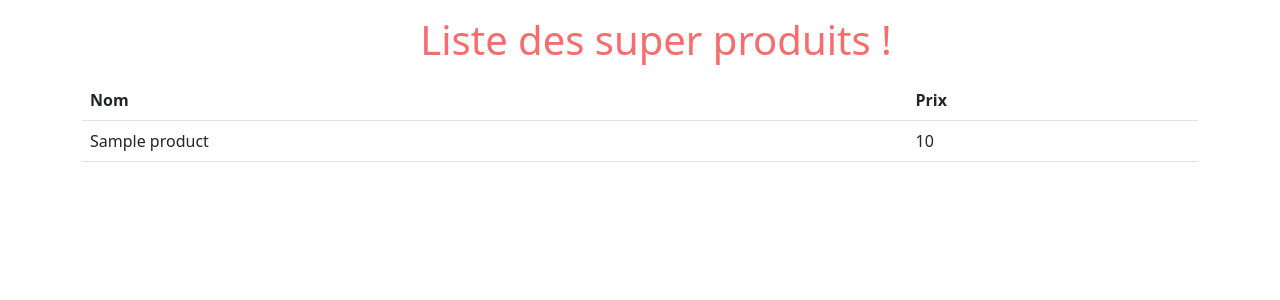
After one commit to aldaitzwild/sept22_simple_exemple, a PHP site: template src/View/Product/list.html.twig in a window 1280 px wide. The commit adds this page. Shown: the top 300 px of the page. Run offline with PHP 8.4, Linux system fonts and the light colour scheme; the template is opened without the code that fills it: most values are stand-ins (such as "Sample title", 1, 10 or a date in 2020); some libraries are stand-ins or nearby versions.

```diff
--- a/database.sql
+++ b/database.sql
@@ -1,3 +1,8 @@
+DROP DATABASE simple_exemple;
+
+CREATE DATABASE simple_exemple;
+USE simple_exemple;
+
 -- phpMyAdmin SQL Dump
 -- version 4.5.4.1deb2ubuntu2
 -- http://www.phpmyadmin.net
--- /dev/null
+++ b/src/View/Product/list.html.twig
@@ -0,0 +1,30 @@
+{% extends "layout.html.twig" %}
+
+{% block content %}
+    <main class="container">
+        <div class="row">
+            <h1 class="text-center m-3">Liste des super produits !</h1>
+        </div>
+
+        <table class="table">
+            <thead>
+                <tr>
+                    <th>Nom</th>
+                    <th>Prix</th>
+                </tr>
+            </thead>
+            <tbody>
+
+                {% for product in products %}
+                    <tr>
+                        <td>{{ product.name }}</td>
+                        <td>{{ product.price }}</td>
+                    </tr>
+                {% endfor %}
+
+            </tbody>
+        </table>
+
+    </main>
+
+{% endblock %}
--- a/src/View/layout.html.twig
+++ b/src/View/layout.html.twig
@@ -8,6 +8,8 @@
 
     <title>{% block title %}{% endblock %}</title>
 
+    <link href="https://cdn.jsdelivr.net/npm/bootstrap@5.2.2/dist/css/bootstrap.min.css" rel="stylesheet" integrity="sha384-Zenh87qX5JnK2Jl0vWa8Ck2rdkQ2Bzep5IDxbcnCeuOxjzrPF/et3URy9Bv1WTRi" crossorigin="anonymous">
+    <script src="https://cdn.jsdelivr.net/npm/bootstrap@5.2.2/dist/js/bootstrap.bundle.min.js" integrity="sha384-OERcA2EqjJCMA+/3y+gxIOqMEjwtxJY7qPCqsdltbNJuaOe923+mo//f6V8Qbsw3" crossorigin="anonymous"></script>
     <link rel="stylesheet" href="/assets/css/style.css">
     {% block stylesheet %}{% endblock %}
 </head>
--- a/src/routes.php
+++ b/src/routes.php
@@ -13,4 +13,5 @@ return [
     'items/show' => ['ItemController', 'show', ['id']],
     'items/add' => ['ItemController', 'add',],
     'items/delete' => ['ItemController', 'delete',],
+    'products' => ['ProductController', 'list',],
 ];
```
Also changed, not shown: src/Controller/ProductController.php (added, +16 -0 lines), src/Model/ProductManager.php (added, +10 -0 lines).
